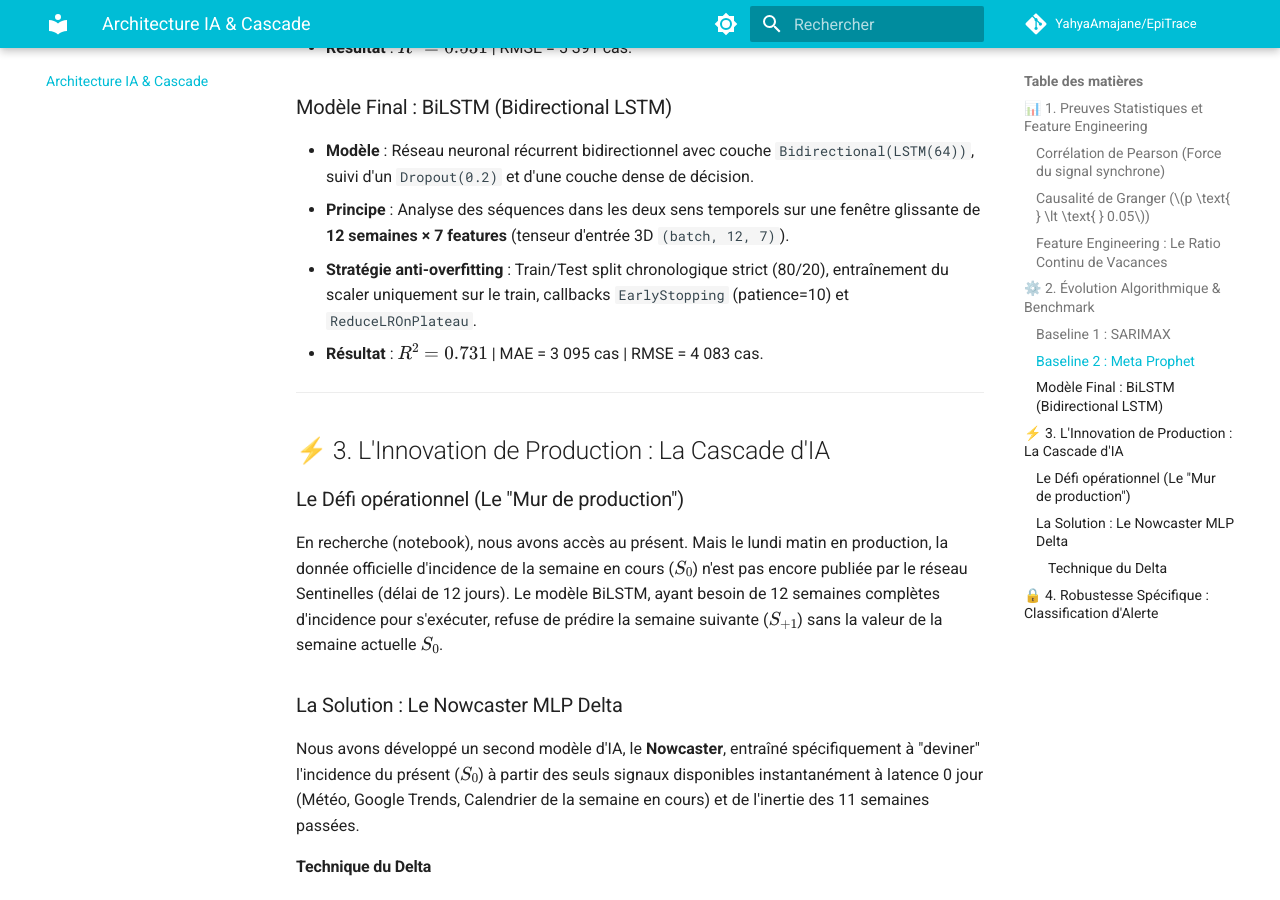
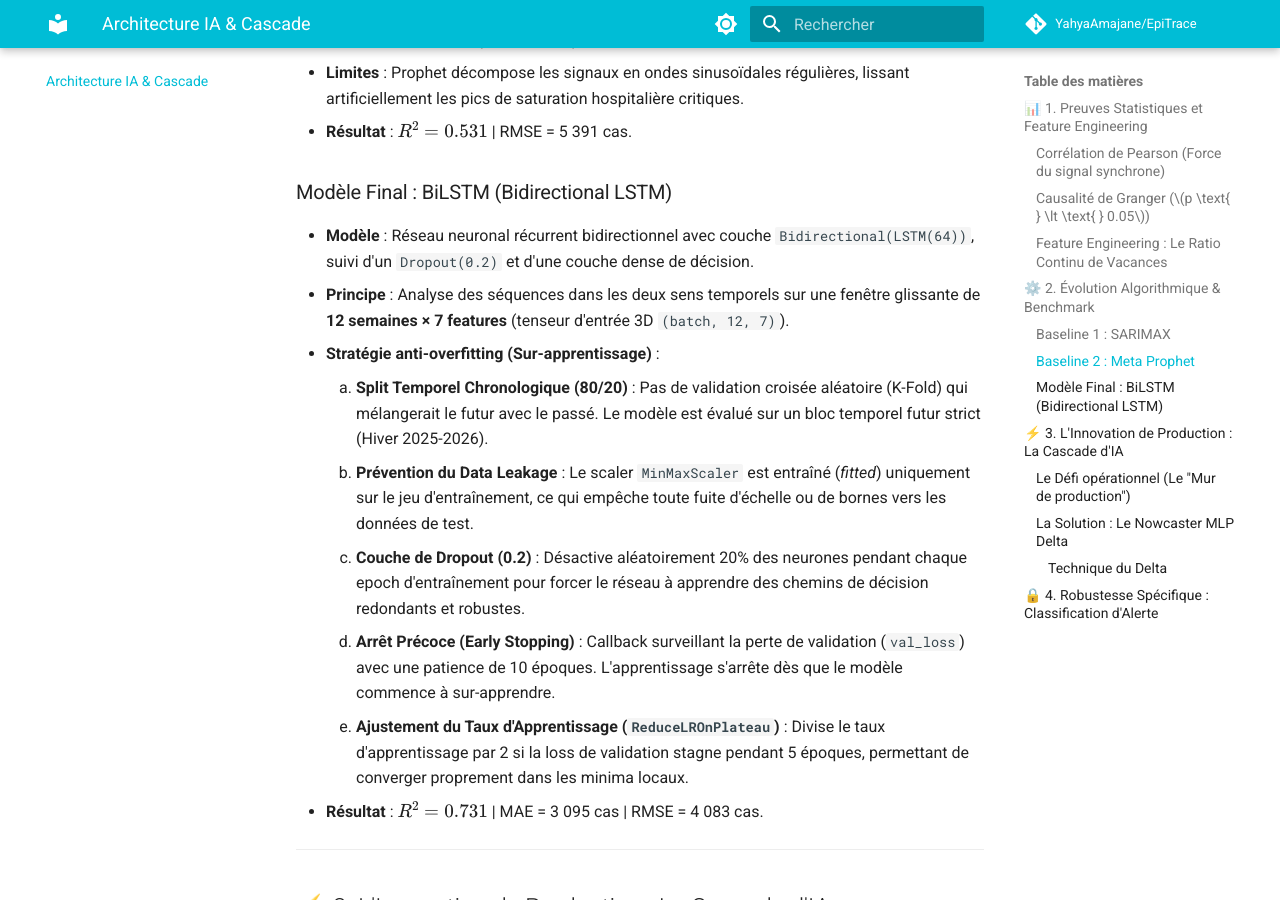
Before and after one commit to YahyaAmajane/EpiTrace, an MkDocs documentation site: the page built from docs/architecture.md, in a window 1280 px wide and 900 px high, scrolled down 1716 px. Built offline with MkDocs 1.6.1 and Material for MkDocs 9.7.7, drawn with Linux system fonts in a browser that asks for light colours; comment, search, counter and statistics services are not loaded; some of the changed text lies outside the part shown.

Commit message:
docs: enrich statistical proofs for Topic_Grippe and expand anti-overfitting explanations

```diff
--- a/docs/architecture.md
+++ b/docs/architecture.md
@@ -10,6 +10,7 @@ Avant toute modélisation, chaque variable du cube a été analysée et validée
 
 ### Corrélation de Pearson (Force du signal synchrone)
 * **Topic_Toux** ($r = +0.842$) et **Topic_Grippe** ($r = +0.812$) : Forte corrélation avec l'incidence clinique.
+* **Topic_Grippe** en particulier montre que le volume de recherche est un indicateur synchrone extrêmement puissant de l'intensité de l'épidémie.
 * **Température** ($r = −0.604$) : Corrélation négative marquée (le froid engendre une hausse de l'incidence).
 
 ### Causalité de Granger ($p \text{ } \lt \text{ } 0.05$)
@@ -17,7 +18,7 @@ Nous avons soumis nos séries temporelles à des tests de causalité de Granger
 
 * **Humidité** ($p = 0.0058$ au lag de 2 semaines) $\to$ **Causal** ✅
 * **Température** ($p = 0.0185$ au lag de 4 semaines) $\to$ **Causal** ✅
-* **Google Trends Grippe/Toux** ($p = 0.0242$ et $p = 0.0347$ au lag de 3 semaines) $\to$ **Causaux** ✅
+* **Google Trends Grippe/Toux** ($p = 0.0242$ et $p = 0.0347$ au lag de 3 semaines) $\to$ **Causaux** ✅. Pour le **Topic_Grippe**, le lag de 3 semaines montre que les recherches web anticipent de près de 21 jours les publications officielles du réseau Sentinelles.
 * **Ratio de vacances scolaires** ($p = 0.0006$ au lag de 1 semaine) $\to$ **Causal** ✅
 
 ### Feature Engineering : Le Ratio Continu de Vacances
@@ -43,7 +44,12 @@ Trois architectures de complexité croissante ont été entraînées et évalué
 ### Modèle Final : BiLSTM (Bidirectional LSTM)
 * **Modèle** : Réseau neuronal récurrent bidirectionnel avec couche `Bidirectional(LSTM(64))`, suivi d'un `Dropout(0.2)` et d'une couche dense de décision.
 * **Principe** : Analyse des séquences dans les deux sens temporels sur une fenêtre glissante de **12 semaines × 7 features** (tenseur d'entrée 3D `(batch, 12, 7)`).
-* **Stratégie anti-overfitting** : Train/Test split chronologique strict (80/20), entraînement du scaler uniquement sur le train, callbacks `EarlyStopping` (patience=10) et `ReduceLROnPlateau`.
+* **Stratégie anti-overfitting (Sur-apprentissage)** :
+    1. **Split Temporel Chronologique (80/20)** : Pas de validation croisée aléatoire (K-Fold) qui mélangerait le futur avec le passé. Le modèle est évalué sur un bloc temporel futur strict (Hiver 2025-2026).
+    2. **Prévention du Data Leakage** : Le scaler `MinMaxScaler` est entraîné (*fitted*) uniquement sur le jeu d'entraînement, ce qui empêche toute fuite d'échelle ou de bornes vers les données de test.
+    3. **Couche de Dropout (0.2)** : Désactive aléatoirement 20% des neurones pendant chaque epoch d'entraînement pour forcer le réseau à apprendre des chemins de décision redondants et robustes.
+    4. **Arrêt Précoce (Early Stopping)** : Callback surveillant la perte de validation (`val_loss`) avec une patience de 10 époques. L'apprentissage s'arrête dès que le modèle commence à sur-apprendre.
+    5. **Ajustement du Taux d'Apprentissage (`ReduceLROnPlateau`)** : Divise le taux d'apprentissage par 2 si la loss de validation stagne pendant 5 époques, permettant de converger proprement dans les minima locaux.
 * **Résultat** : $R^2 = 0.731$ | MAE = 3 095 cas | RMSE = 4 083 cas.
 
 ---
```
